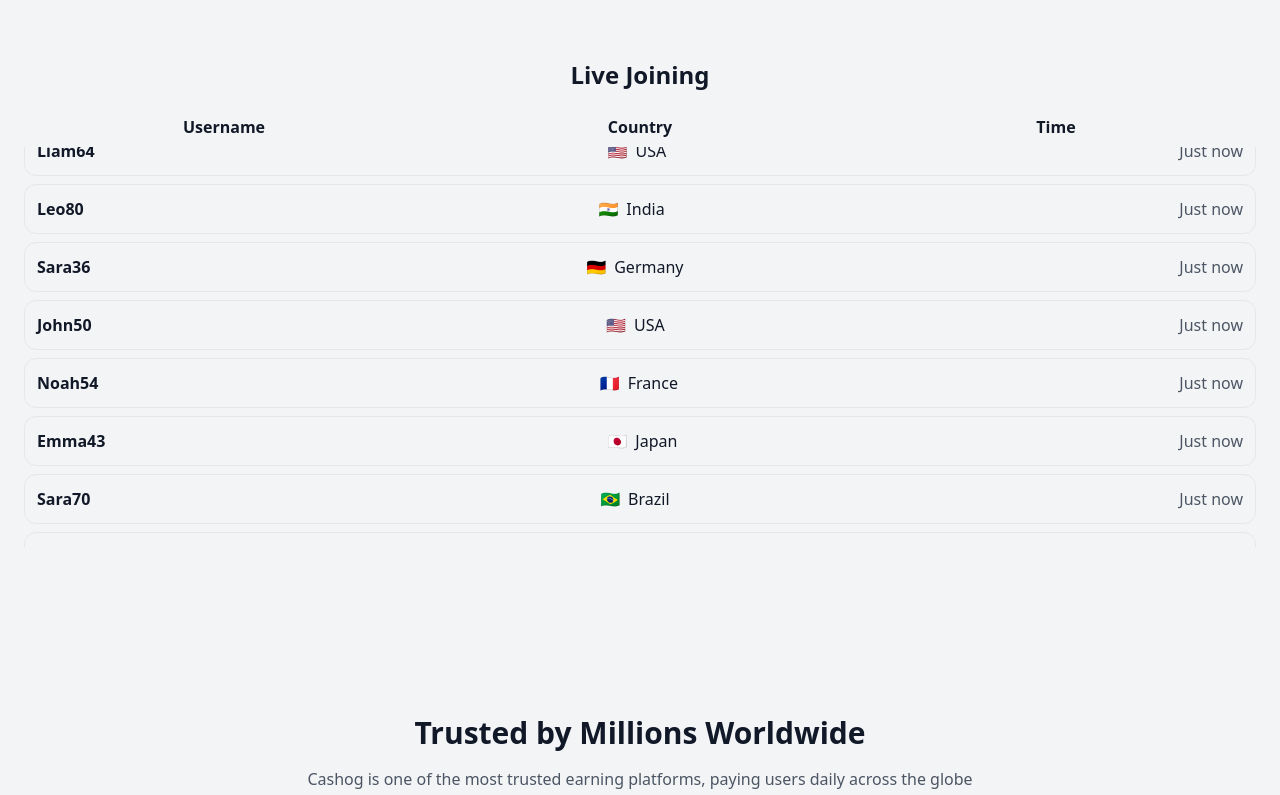
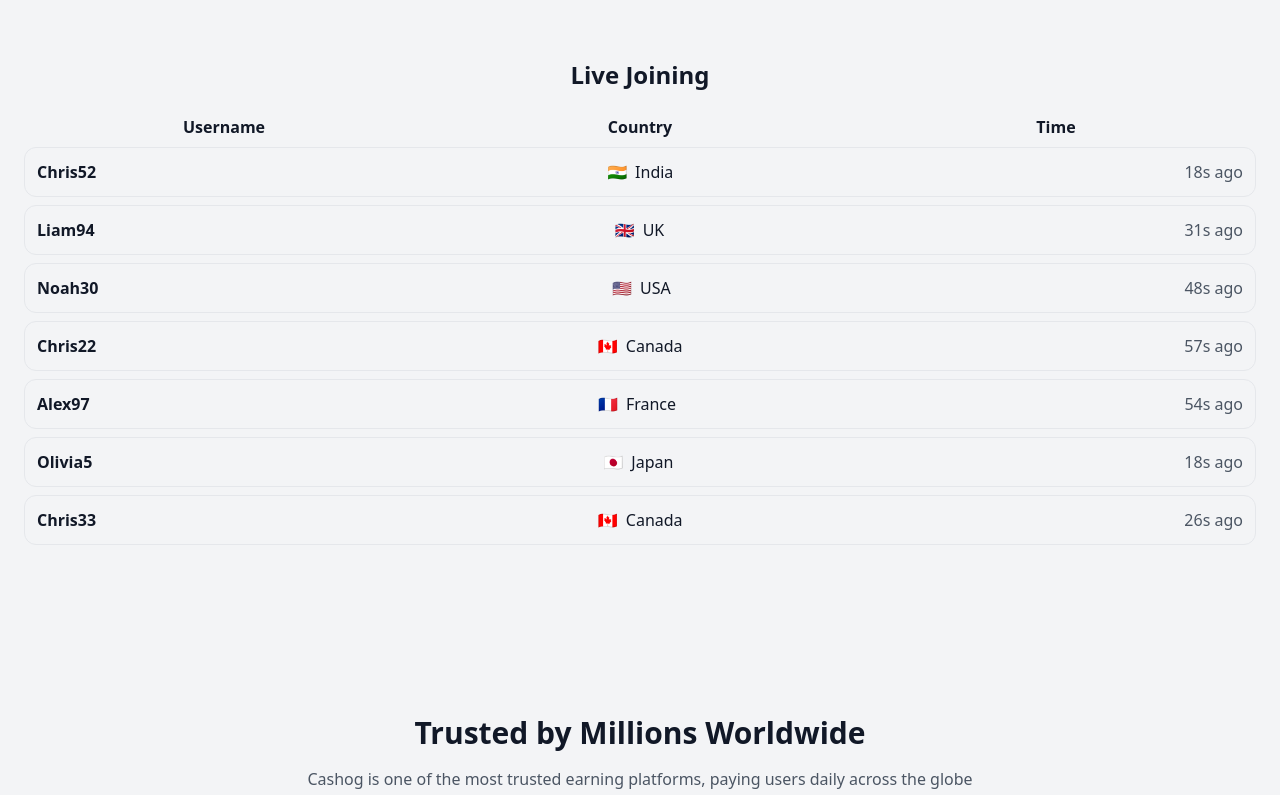
Before and after one commit to tool63/cashin, a Next.js app: page / in a window 1280 px wide. Shown: the part 1740-2535 px from the top of the page. Built offline with nearby package versions, Linux system fonts and the light colour scheme.

Commit message:
Update LiveJoining.tsx

```diff
--- a/components/LiveJoining.tsx
+++ b/components/LiveJoining.tsx
@@ -36,7 +36,7 @@ const generateUsers = (): LiveUser[] =>
       username: randomName(),
       country: c.name,
       flag: c.flag,
-      time: "Just now",
+      time: `${Math.floor(Math.random() * 60) + 1}s ago`,
     }
   })
 
@@ -50,26 +50,24 @@ export default function LiveJoining() {
     const scrollStep = () => {
       if (!listRef.current) return
 
-      const first = listRef.current.children[0] as HTMLLIElement
-      if (!first) return
+      const last = listRef.current.children[listRef.current.children.length - 1] as HTMLLIElement
+      if (!last) return
 
-      // Move list up 1px
-      first.style.marginTop = `${(parseInt(first.style.marginTop || "0") - 1)}px`
+      // Move last item margin bottom up (negative) to create scroll down effect
+      last.style.marginBottom = `${(parseFloat(last.style.marginBottom || "0") + 1).toFixed(2)}px`
 
-      const height = first.offsetHeight
+      const height = last.offsetHeight
 
-      // When the first item is fully out, move it to the bottom
-      if (Math.abs(parseInt(first.style.marginTop || "0")) >= height) {
-        first.style.marginTop = "0"
+      // When last item fully visible, move it to top
+      if (parseFloat(last.style.marginBottom) >= height) {
+        last.style.marginBottom = "0"
         setUsers((prev) => {
           const next = [...prev]
-          const moved = next.shift()
+          const moved = next.pop()
           if (moved) {
-            moved.time =
-              Math.random() > 0.5
-                ? "Just now"
-                : `${Math.floor(Math.random() * 5) + 1} min ago`
-            next.push(moved)
+            // Update time to random seconds
+            moved.time = `${Math.floor(Math.random() * 60) + 1}s ago`
+            next.unshift(moved)
           }
           return next
         })
@@ -77,7 +75,7 @@ export default function LiveJoining() {
 
       // Random speed between 0.5px to 1.5px per frame
       const randomSpeed = 0.5 + Math.random()
-      first.style.marginTop = `${(parseInt(first.style.marginTop || "0") - randomSpeed).toFixed(2)}px`
+      last.style.marginBottom = `${(parseFloat(last.style.marginBottom || "0") + randomSpeed).toFixed(2)}px`
 
       animationFrame = requestAnimationFrame(scrollStep)
     }
```
